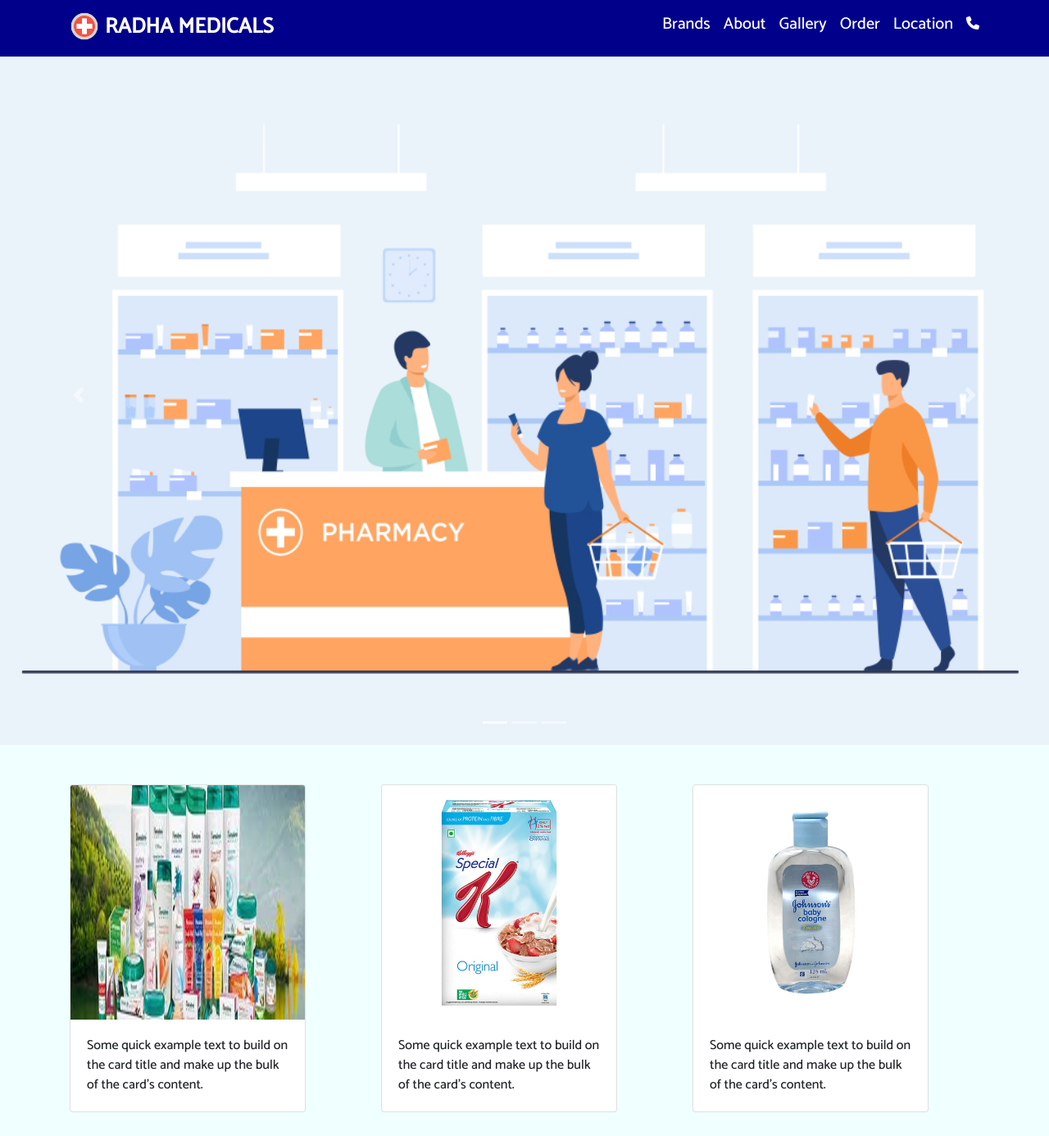
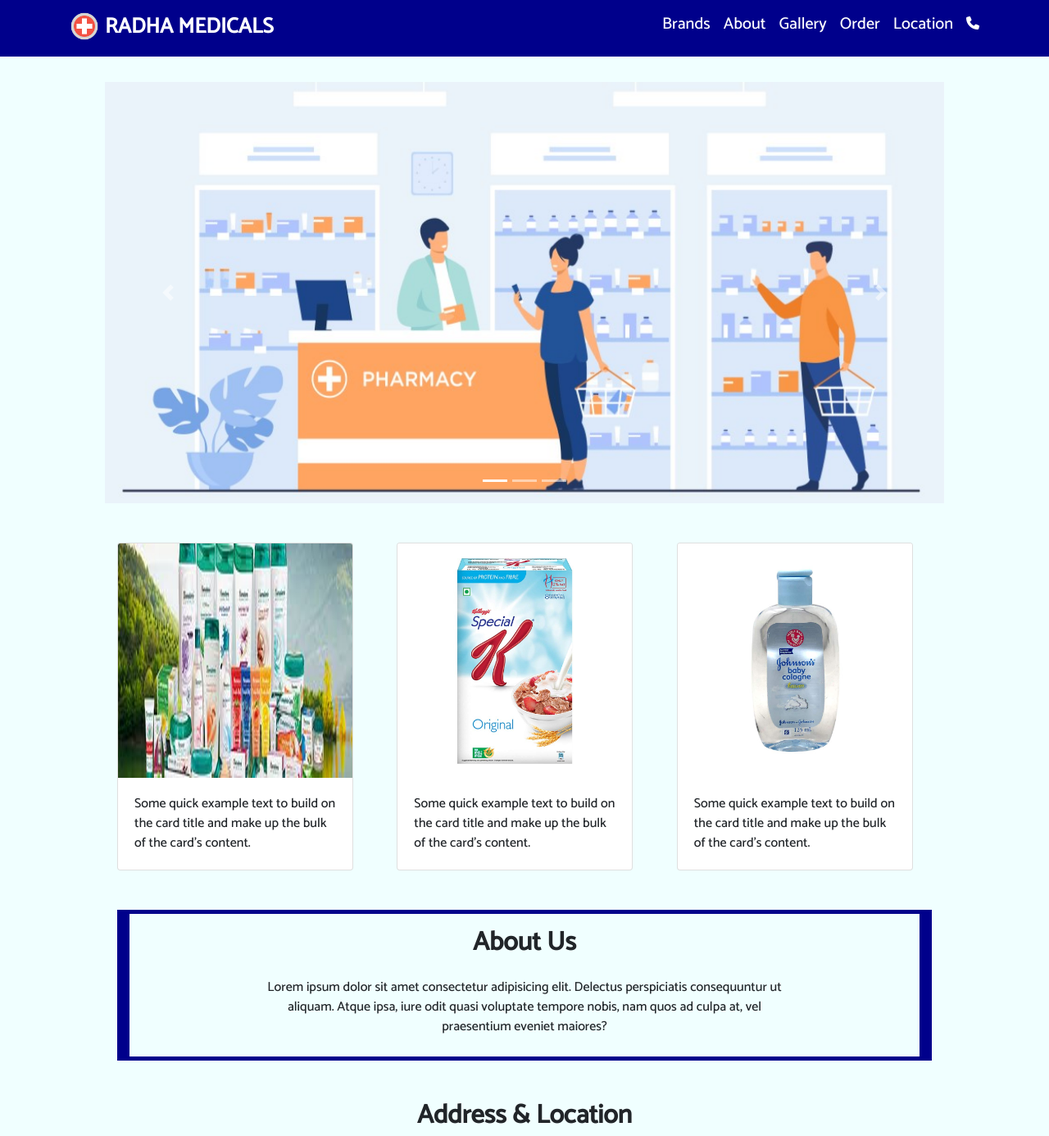
Before and after one commit to RaswanthGS/Medicals, a Django app: page / in a window 1280 px wide. Shown: the top 1386 px of the page at 82% size. Run offline with Django 4.2, Linux system fonts and the light colour scheme; parts of the project's set-up code (start-up, migrations or seed data) failed here and were passed over; some libraries are stand-ins or nearby versions.

Commit message:
Update base.html

```diff
--- a/my_project/blog/templates/blog/base.html
+++ b/my_project/blog/templates/blog/base.html
@@ -53,7 +53,7 @@
 
     <main>
 
-        <div style="margin-top: 55px; " >
+        <div style="margin-top: 100px; margin-left: 10%; margin-right: 10%;" >
             <div id="carouselExampleIndicators" class="carousel slide carousel-fade" data-ride="carousel">
 
         <div >
@@ -67,13 +67,13 @@
                 <div class="carousel-inner">
 
                   <div class="carousel-item active ">
-                    <img src="static/images/h1.jpg" class="d-block w-100 " alt="...">
+                    <img src="static/images/h11.jpg" class="d-block w-100 " alt="...">
                   </div>
                   <div class="carousel-item ">
-                    <img src="static/images/h2.jpg" class="d-block w-100 " alt="...">
+                    <img src="static/images/h22.jpg" class="d-block w-100 " alt="...">
                   </div>
                   <div class="carousel-item">
-                    <img src="static/images/h3.jpg" class="d-block w-100 " alt="...">
+                    <img src="static/images/h33.jpg" class="d-block w-100 " alt="...">
 
                   </div>
 
```
